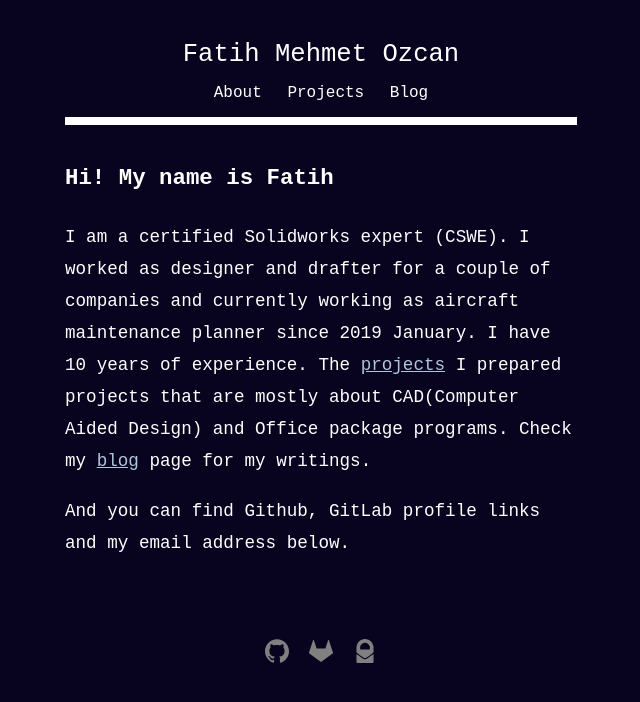
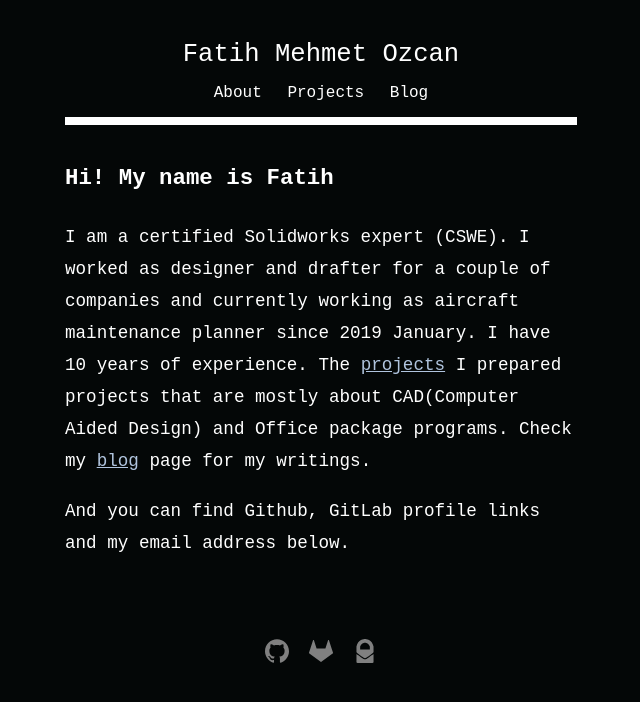
Before and after one commit to fatihmeh/fatihmeh.github.io, a Jekyll site: the page built from index.html, in a window 1280 px wide. Shown: the top 702 px of the page, without its empty margins (319-959 px from the left). Built offline with Jekyll 4.4.1, drawn with Linux system fonts in a browser that asks for light colours.

Commit message:
Background color update

```diff
--- a/css/main.css
+++ b/css/main.css
@@ -21,7 +21,7 @@ time, mark, audio, video {
 body {
   font-family: "Courier New", Courier, monospace;
   color: #fff;
-  background: #080420;
+  background: #040707;
 }
 #container {
   width:40%; margin:auto; margin-top:0px; margin-bottom:0px;  text-align:left;
```
